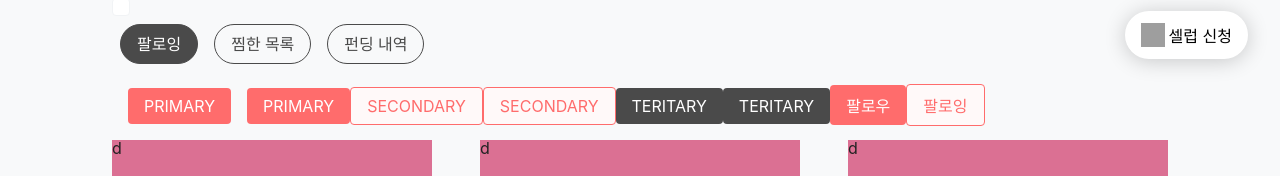
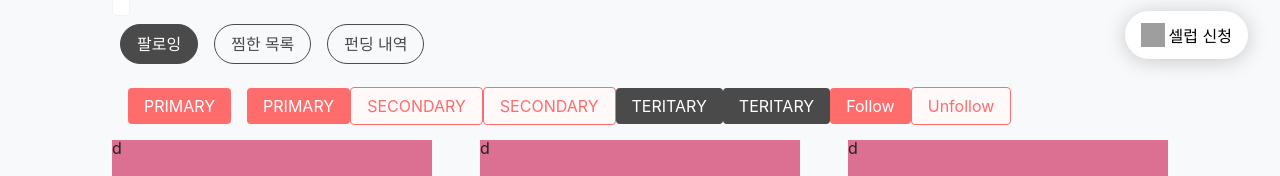
Before and after one commit to Step3-kakao-tech-campus/Team13_FE, a React (Vite) app in the folder src/: page /test in a window 1280 px wide. Shown: the part 709-885 px from the top of the page. Built offline with nearby package versions, Linux system fonts and the light colour scheme; grey boxes are pictures that could not be loaded; a web font is replaced by a local one.

Commit message:
fix: Button 컴포넌트 이용한 FollowButton 수정

```diff
--- a/src/src/components/common/button/FollowButton.jsx
+++ b/src/src/components/common/button/FollowButton.jsx
@@ -1,6 +1,6 @@
 import styled, { css } from "styled-components";
-import { PropTypes } from "prop-types";
 import BUTTON_TYPE from "@/constants/BUTTON_TYPE.js";
+import Button from "./Button.jsx";
 
 const Styled = {
   Button: styled.button`
@@ -46,25 +46,30 @@ const Styled = {
 };
 
 /**
- * 공통 버튼 컴포넌트
+ * 팔로우 버튼 컴포넌트
  * @param {node} children
  * @param {string} styleType 버튼 스타일 타입 BUTTON_TYPE.[PRIMARY || SECONDARY || TERTIARY]
  * @param {boolean} isHoverStyle hover 스타일링 적용 여부
+ * @param {number} celebId 셀럽 아이디
  * @param {boolean} isFollowing 팔로잉 여부
- * @param {number} celebId 셀럽 아이디
  * @param props 기타
  */
 
-function FollowButton({ children, styleType, isHoverStyle, celebId, isFollowing }) {
-    return (
-        <Styled.Button
-          $styleType={styleType}
-          $isHoverStyle={isHoverStyle}
-          $celebId={celebId}
-          $isFollowing={isFollowing}
+function FollowButton({ children, styleType, isHoverStyle, celebId, isFollowing, ...props }) {
+
+  const handleButtonClick = () => {
+    // 팔로우 버튼 클릭 시 로직
+    console.log('click!')
+  }
+  return (
+        <Button
+          styleType={styleType}
+          isHoverStyle={isHoverStyle}
+          onClick={handleButtonClick}
+          {...props}
         >
-          {children}
-        </Styled.Button>
+          {isFollowing ? "Unfollow" : "Follow"}
+        </Button>
       );
 }
 
--- a/src/src/pages/Test.jsx
+++ b/src/src/pages/Test.jsx
@@ -118,8 +118,8 @@ function Test() {
       </Button>
 
 
-      <FollowButton styleType={BUTTON_TYPE.PRIMARY} isHoverStyle={true} celebId={1} isFollowing={true}>팔로우</FollowButton>
-      <FollowButton styleType={BUTTON_TYPE.SECONDARY} isHoverStyle={false} celebId={2} isFollowing={false}>팔로잉</FollowButton>
+      <FollowButton styleType={BUTTON_TYPE.PRIMARY} isHoverStyle={true} celebId={1} isFollowing={false}>팔로우</FollowButton>
+      <FollowButton styleType={BUTTON_TYPE.SECONDARY} isHoverStyle={false} celebId={2} isFollowing={true}>팔로잉</FollowButton>
 
 
 
```
